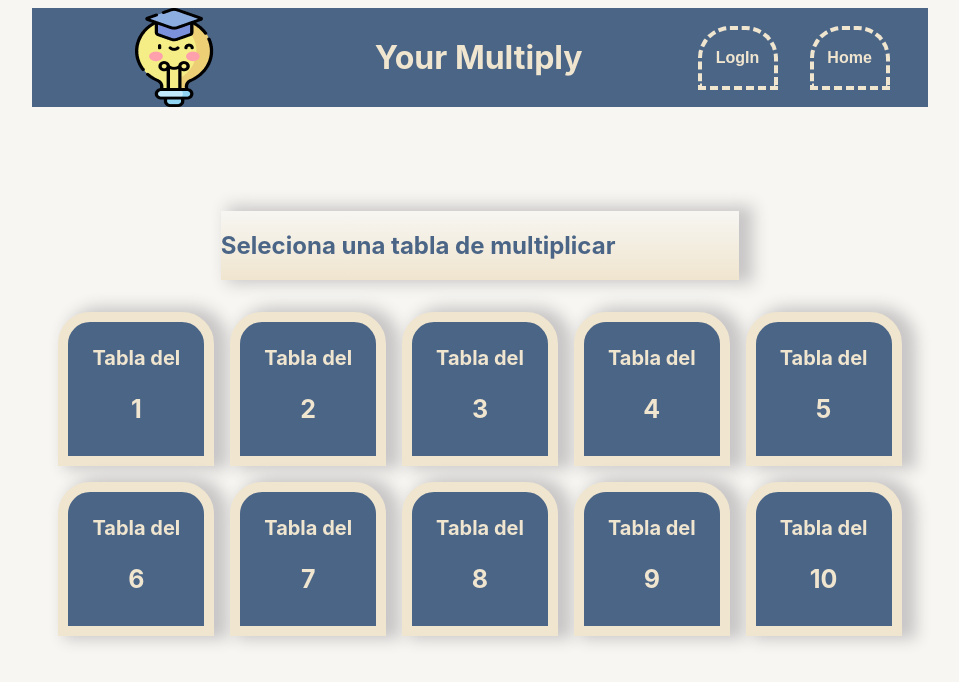
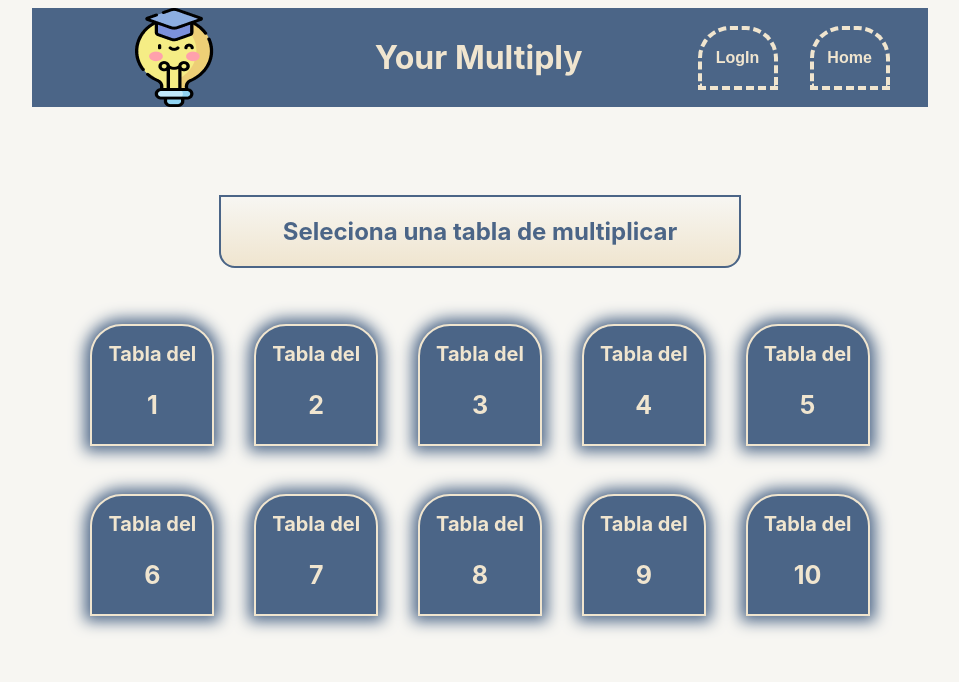
Before and after one commit to Oiranca/multiply-game, a React (Create React App) app: page /multiply/selectMultiply in a window 1280 px wide. Shown: the top 682 px of the page, without its empty margins (160-1119 px from the left). Built offline with nearby package versions, Linux system fonts and the light colour scheme.

Commit message:
fix: Select Multiply style

```diff
--- a/src/infrastructure/components/SelectMultiply/SelectMultiply.css
+++ b/src/infrastructure/components/SelectMultiply/SelectMultiply.css
@@ -19,19 +19,24 @@
 #header-tittle {
     font-size: 1rem;
     font-weight: bold;
+    text-align: center;
     color: var(--mainColor);
-    width: calc(100% - 50%);
-    margin: 1rem;
+    min-width: 50%;
+    margin: 0 1rem 1rem;
     background: linear-gradient(var(--highlightColor), var(--secondColor));
-    box-shadow: var(--shadow);
+    border: 2px solid var(--mainColor);
+    border-radius: 0 0 1rem 1rem;
+
+
 
 }
 
 .container-select-multiply {
     display: grid;
     grid-template-columns: repeat(5, 1fr);
-    gap: 1rem;
-    margin: 1rem;
+    column-gap: 1.5rem;
+    row-gap: 2rem;
+    margin: 2rem 1rem 1rem;
 
 }
 
@@ -41,13 +46,14 @@
     flex-direction: column;
     justify-content: space-between;
     align-items: center;
-    padding: 1rem;
+    padding: 0.5rem;
+    margin: 0.5rem;
     background: var(--mainColor);
     color: var(--secondColor);
-    border: solid 10px var(--secondColor);
+    border: 2px solid var(--secondColor);
     border-top-right-radius: 2rem;
     border-top-left-radius: 2rem;
-    box-shadow: var(--shadow);
+    box-shadow: 0 0 15px 5px var(--mainColor);
 
 }
 
@@ -57,6 +63,8 @@
     border: 4px dotted var(--mainColor);
     color: var(--mainColor);
     border-radius: 0 0 2rem 2rem;
+    box-shadow: 0 0 15px 5px var(--secondColor);
+
 }
 
 #header-multiply {
--- a/src/infrastructure/components/SelectMultiply/SelectMultiply.tsx
+++ b/src/infrastructure/components/SelectMultiply/SelectMultiply.tsx
@@ -23,8 +23,8 @@ export const SelectMultiply: FC = () => {
       .filter(item => !isNaN(Number(item)))
       .toString();
   };
-  const onSelectMultiply = (e: React.MouseEvent<HTMLElement>) => {
-    const numberMultiply = indexNumber(e);
+  const onSelectMultiply = (event: React.MouseEvent<HTMLElement>) => {
+    const numberMultiply = indexNumber(event);
     navigate(`/multiply/multiplyGame/${numberMultiply}`);
   };
   return (
```
